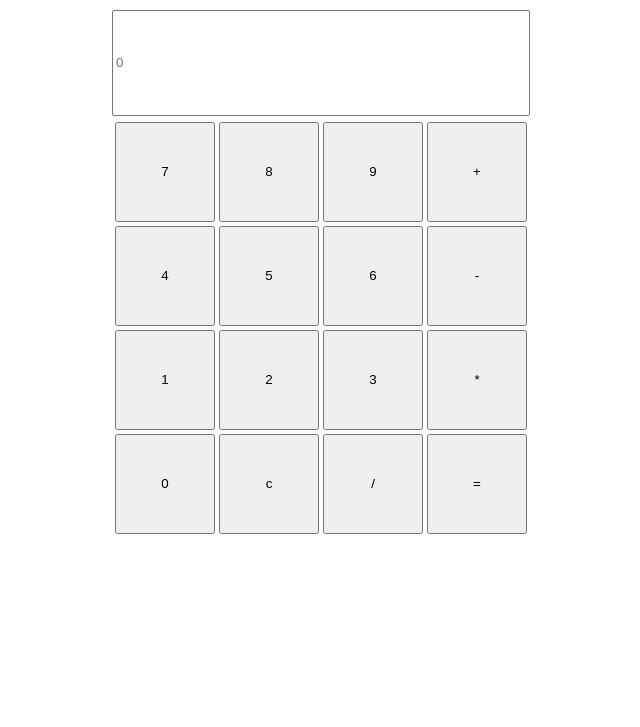
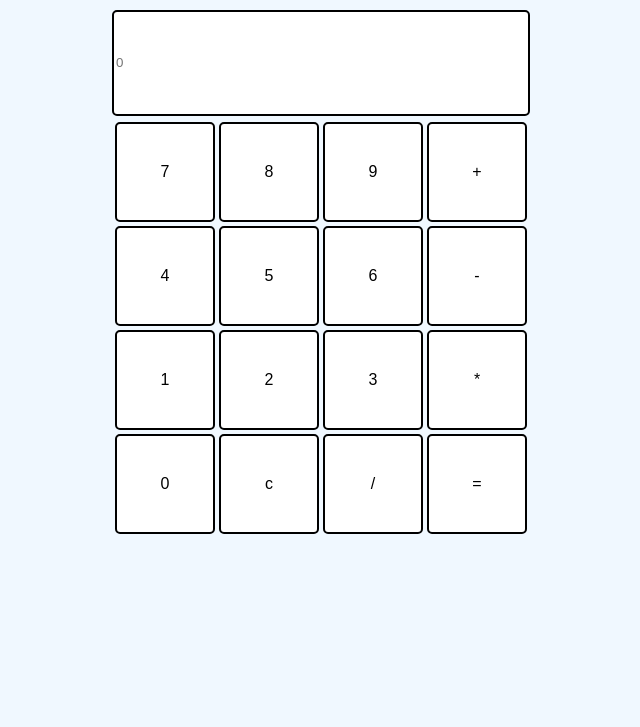
Before and after one commit to Shanmukha-Naidu/Shanmukha-krishna-srinadh, a plain HTML site: page Calculator/Calculator.html in a window 1280 px wide. Shown: the part 73-800 px from the top of the page, without its empty margins (319-959 px from the left). Drawn offline with Linux system fonts and the light colour scheme.

Commit message:
Update Calculator.html

```diff
--- a/Calculator/Calculator.html
+++ b/Calculator/Calculator.html
@@ -6,10 +6,21 @@
             button{
                 height: 100px;
                 width: 100px;
+                border-radius: 5px;
+                border: solid 2px black;
+                color: black;
+                background-color: white;
+                font-size: 100%;
+
             }
             #result{
                 height: 100px;
                 width: 410px;
+                border-radius: 5px;
+                border: solid 2px black;
+            }
+            body{
+                background-color: aliceblue;
             }
          </style>
     </head>
```
